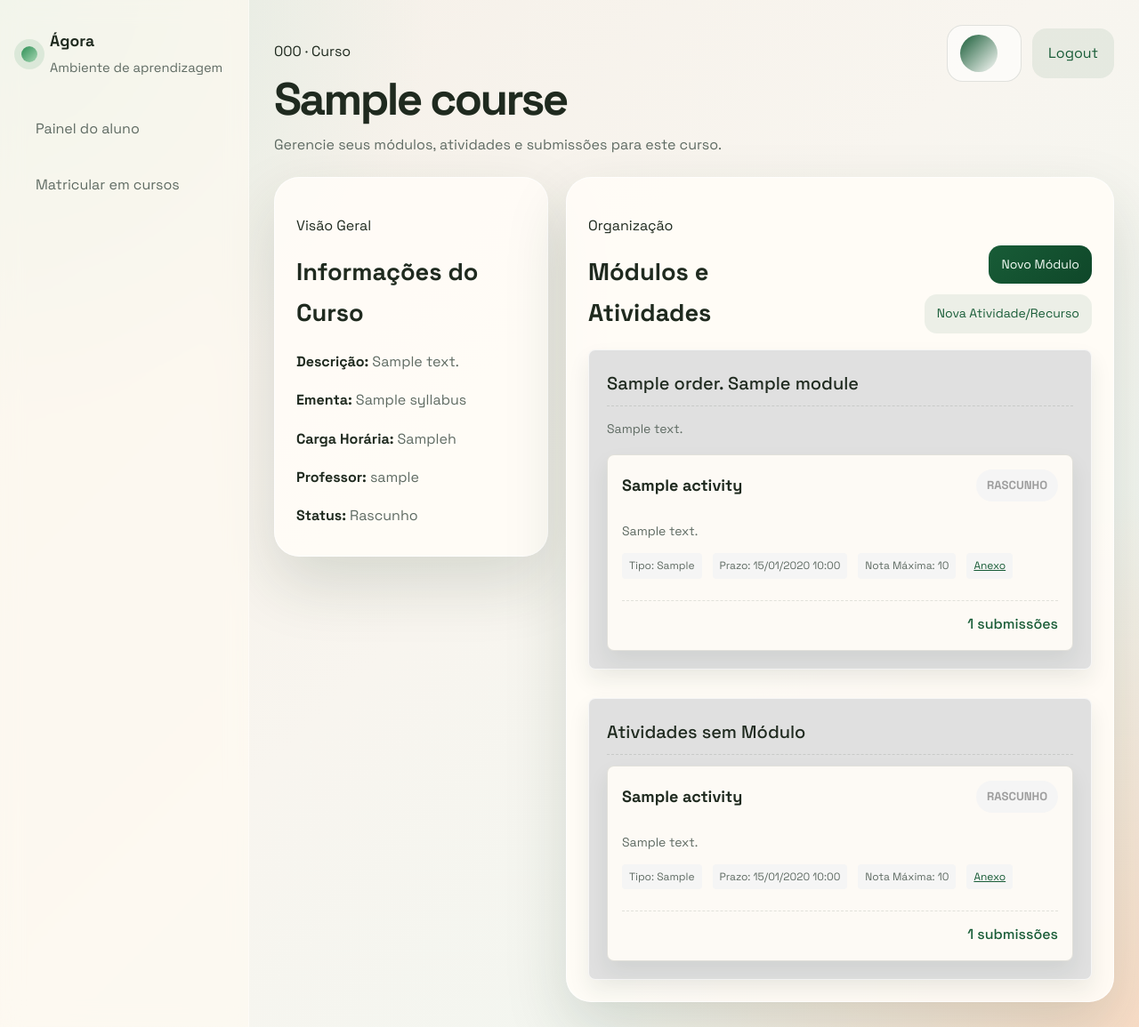
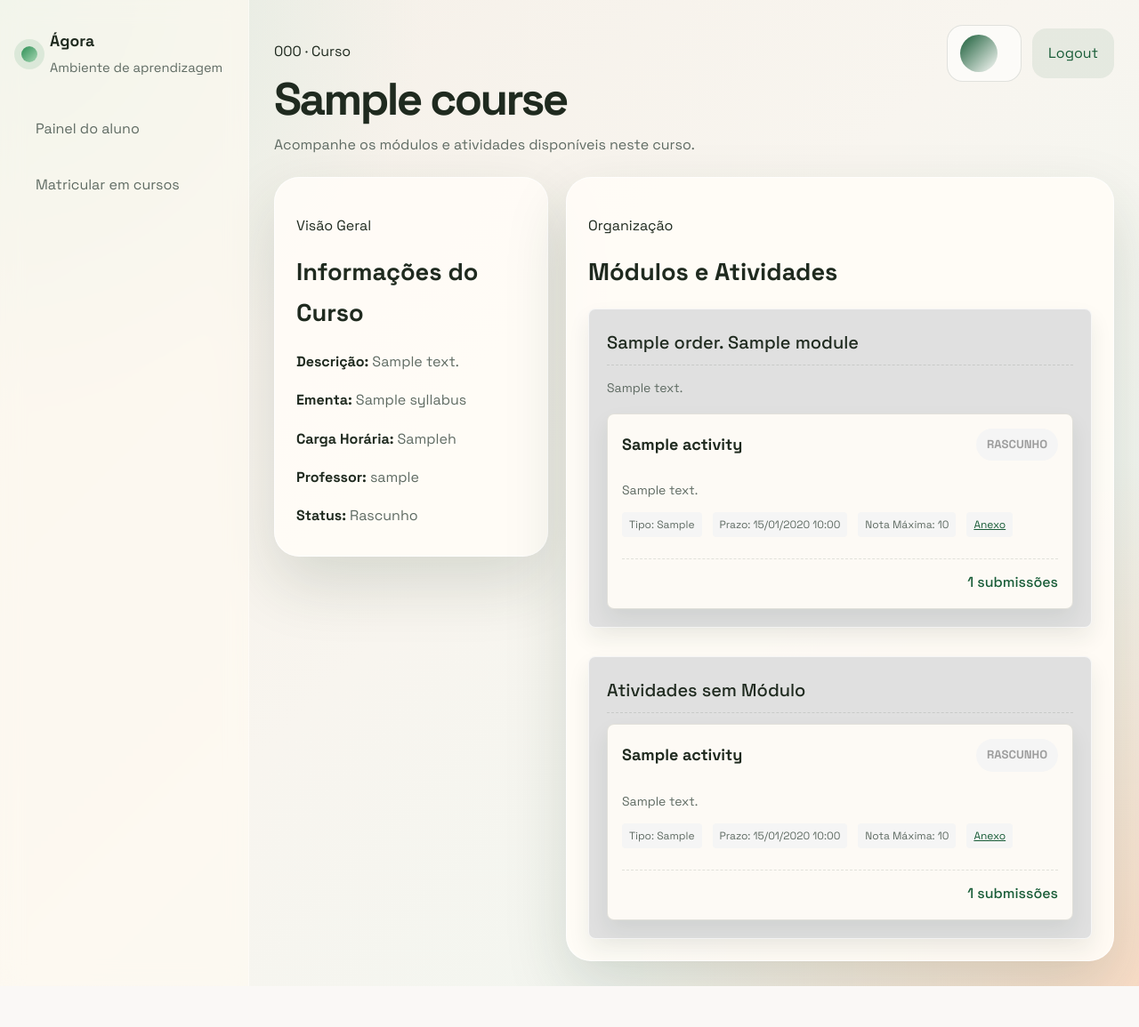
Before and after one commit to luishgh/tp_es, a Django app: template agora/templates/agora/course_detail.html in a window 1280 px wide. Shown: the whole page at 89% size. After the commit the page ends 1109 px from the top, so only its background shows below. Run offline with Django 4.2, Linux system fonts and the light colour scheme; the template is opened without the code that fills it: most values are stand-ins (such as "Sample title", 1, 10 or a date in 2020).

Commit message:
Remove edition buttons from student view

```diff
--- a/agora/templates/agora/course_detail.html
+++ b/agora/templates/agora/course_detail.html
@@ -9,7 +9,11 @@
 {% block page_eyebrow %}{{ course.code }} · Curso{% endblock %}
 {% block page_title %}{{ course.title }}{% endblock %}
 {% block page_lead %}
-    Gerencie seus módulos, atividades e submissões para este curso.
+    {% if is_teacher %}
+        Gerencie seus módulos, atividades e submissões para este curso.
+    {% else %}
+        Acompanhe os módulos e atividades disponíveis neste curso.
+    {% endif %}
 {% endblock %}
 
 {% block content %}
@@ -36,10 +40,12 @@
                     <p class="eyebrow">Organização</p>
                     <h2>Módulos e Atividades</h2>
                 </div>
-                <div class="section-actions">
-                    <a class="primary-button compact" href="{% url 'agora:module_create' course.id %}">Novo Módulo</a>
-                    <a class="ghost-button compact" href="{% url 'agora:activity_create' course.id %}">Nova Atividade/Recurso</a>
-                </div>
+                {% if is_teacher %}
+                    <div class="section-actions">
+                        <a class="primary-button compact" href="{% url 'agora:module_create' course.id %}">Novo Módulo</a>
+                        <a class="ghost-button compact" href="{% url 'agora:activity_create' course.id %}">Nova Atividade/Recurso</a>
+                    </div>
+                {% endif %}
             </div>
 
             {% if modules or activities_without_module %}
```
